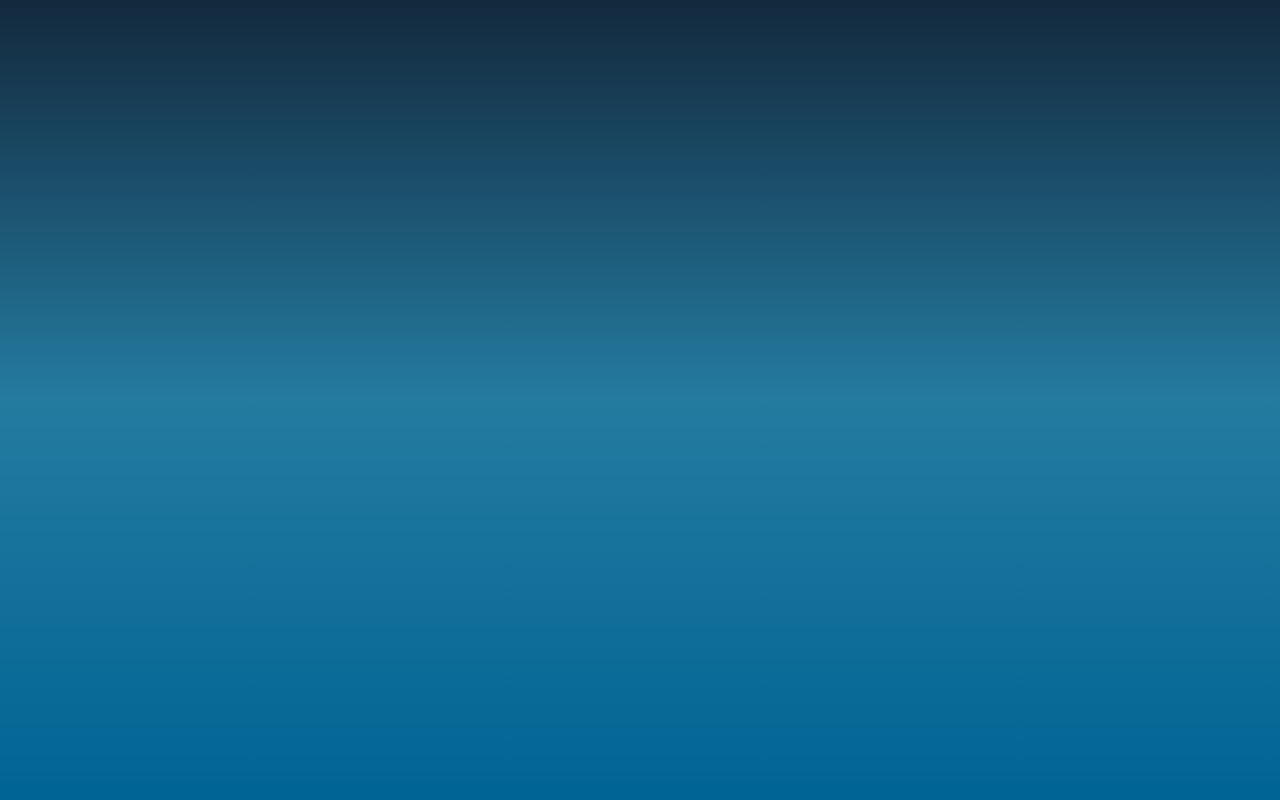
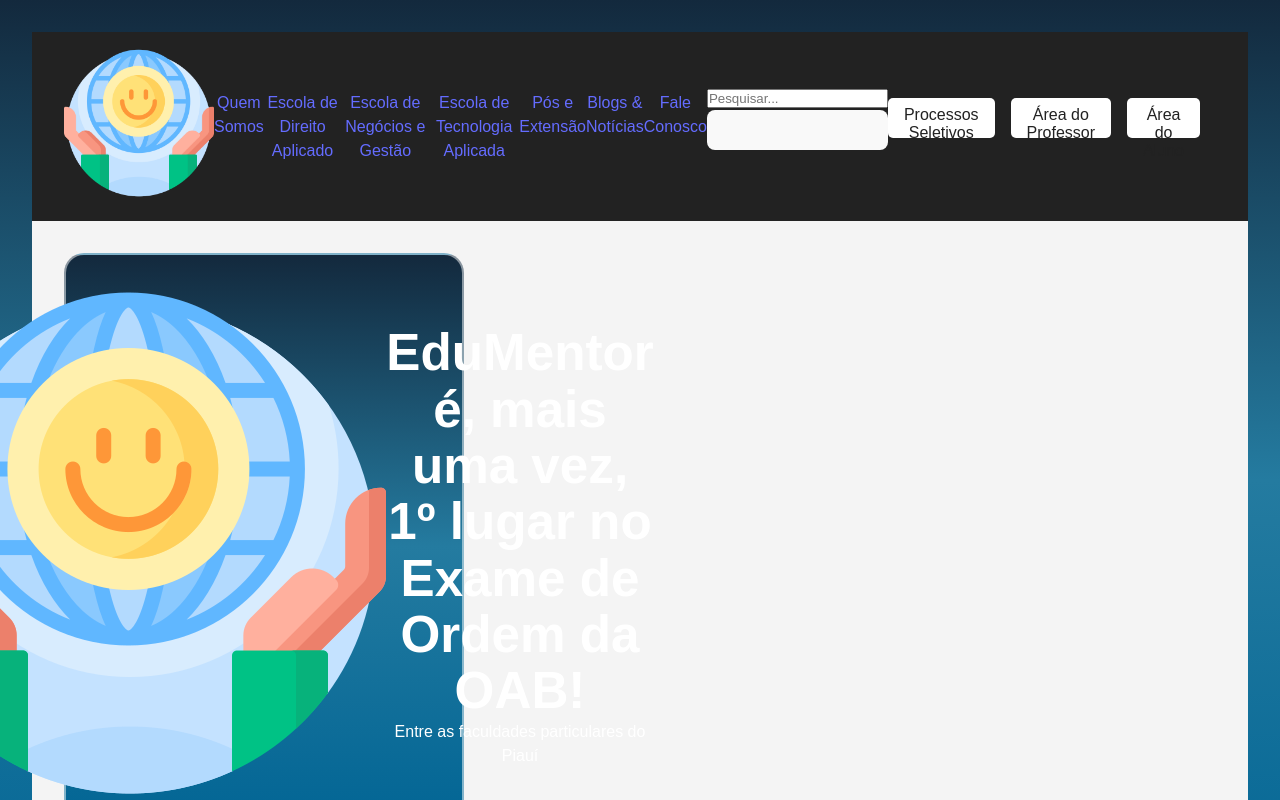
Before and after one commit to GuigohC0D3/EduMentor, a React (Vite) app in the folder edu-mentor/: page /Home in a window 1280 px wide. Shown: the top 800 px of the page. Built offline with nearby package versions, Linux system fonts and the light colour scheme.

Commit message:
Arrumando CSS home

```diff
--- a/edu-mentor/src/assets/components/Home/HomePage.css
+++ /dev/null
@@ -1,10 +0,0 @@
-* {
-    margin: 0;
-    padding: 0;
-    font-family: 'popins', sans-serif;
-    ;
-}
-
-body {
-    background-color: aliceblue;
-}
--- a/edu-mentor/src/assets/components/Home/HomePage.jsx
+++ b/edu-mentor/src/assets/components/Home/HomePage.jsx
@@ -1,8 +1,187 @@
-import React from "react";
-import "./HomePage.css"; // Importando estilos
+import React, { useState } from "react";
+import styles from "./HomePage.module.css";
 
-const HomePage = () => {
-  return <main id="container"></main>;
-};
+console.log(styles);
+
+function HomePage() {
+  const [activeTab, setActiveTab] = useState("home"); // Inicializa com a aba home
+
+  const handleTabClick = (tab) => {
+    setActiveTab(tab);
+  };
+
+  return (
+    <div className={styles.container}>
+      <header>
+        <div className={styles.logo}>
+          <img src="./src/assets/img/mundo-melhor.png" alt="Logo ICEV" />
+        </div>
+        <nav>
+          <ul className={styles.nav_links}>
+            <li>
+              <a
+                href="#quem-somos"
+                onClick={() => handleTabClick("quem-somos")}
+              >
+                Quem Somos
+              </a>
+            </li>
+            <li>
+              <a
+                href="#escola-direito-aplicado"
+                onClick={() => handleTabClick("escola-direito-aplicado")}
+              >
+                Escola de Direito Aplicado
+              </a>
+            </li>
+            <li>
+              <a
+                href="#escola-negocios-gestao"
+                onClick={() => handleTabClick("escola-negocios-gestao")}
+              >
+                Escola de Negócios e Gestão
+              </a>
+            </li>
+            <li>
+              <a
+                href="#escola-tecnologia-aplicada"
+                onClick={() => handleTabClick("escola-tecnologia-aplicada")}
+              >
+                Escola de Tecnologia Aplicada
+              </a>
+            </li>
+            <li>
+              <a
+                href="#pos-extensao"
+                onClick={() => handleTabClick("pos-extensao")}
+              >
+                Pós e Extensão
+              </a>
+            </li>
+            <li>
+              <a
+                href="#blogs-noticias"
+                onClick={() => handleTabClick("blogs-noticias")}
+              >
+                Blogs & Notícias
+              </a>
+            </li>
+            <li>
+              <a
+                href="#fale-conosco"
+                onClick={() => handleTabClick("fale-conosco")}
+              >
+                Fale Conosco
+              </a>
+            </li>
+          </ul>
+        </nav>
+        <div className="search-bar">
+          <input type="text" placeholder="Pesquisar..." />
+          <button>
+            <i className="fa fa-search"></i>
+          </button>
+        </div>
+        <div className={styles.buttons}>
+          <button onClick={() => handleTabClick("processos-seletivos")}>
+            Processos Seletivos
+          </button>
+          <button onClick={() => handleTabClick("area-professor")}>
+            Área do Professor
+          </button>
+          <button onClick={() => handleTabClick("area-aluno")}>
+            Área do Aluno
+          </button>
+        </div>
+      </header>
+      <main className={styles.content}>
+        {activeTab === "home" && (
+          <section className="hero">
+            <div className="hero-image">
+              <img src="./src/assets/img/mundo-melhor.png" alt="Hero Image" />
+            </div>
+            <div className="hero-text">
+              <h1>
+                EduMentor é, mais uma vez, 1º lugar no Exame de Ordem da OAB!
+              </h1>
+              <p>Entre as faculdades particulares do Piauí</p>
+            </div>
+          </section>
+        )}
+        {activeTab === "quem-somos" && (
+          <section className="quem-somos">
+            <h2>Quem Somos</h2>
+            <p>Conteúdo sobre a EduMentor</p>
+          </section>
+        )}
+        {activeTab === "escola-direito-aplicado" && (
+          <section className="escola-direito-aplicado">
+            <h2>Escola de Direito Aplicado</h2>
+            <p>Conteúdo sobre a Escola de Direito Aplicado</p>
+          </section>
+        )}
+        {activeTab === "escola-negocios-gestao" && (
+          <section className="escola-negocios-gestao">
+            <h2>Escola de Negócios e Gestão</h2>
+            <p>Conteúdo sobre a Escola de Negócios e Gestão</p>
+          </section>
+        )}
+        {activeTab === "escola-tecnologia-aplicada" && (
+          <section className="escola-tecnologia-aplicada">
+            <h2>Escola de Tecnologia Aplicada</h2>
+            <p>Conteúdo sobre a Escola de Tecnologia Aplicada</p>
+          </section>
+        )}
+        {activeTab === "pos-extensao" && (
+          <section className="pos-extensao">
+            <h2>Pós e Extensão</h2>
+            <p>Conteúdo sobre Pós e Extensão</p>
+          </section>
+        )}
+        {activeTab === "blogs-noticias" && (
+          <section className="blogs-noticias">
+            <h2>Blogs & Notícias</h2>
+            <p>Conteúdo sobre Blogs & Notícias</p>
+          </section>
+        )}
+        {activeTab === "fale-conosco" && (
+          <section className="fale-conosco">
+            <h2>Fale Conosco</h2>
+            <p>Conteúdo sobre Fale Conosco</p>
+          </section>
+        )}
+        {activeTab === "processos-seletivos" && (
+          <section className="processos-seletivos">
+            <h2>Processos Seletivos</h2>
+            <p>Conteúdo sobre Processos Seletivos</p>
+          </section>
+        )}
+        {activeTab === "area-professor" && (
+          <section className="area-professor">
+            <h2>Área do Professor</h2>
+            <p>Conteúdo sobre a Área do Professor</p>
+            <a href="/area-professor" className="button">
+              Acessar Área do Professor
+            </a>{" "}
+            {/* Link para a página da Área do Professor */}
+          </section>
+        )}
+        {activeTab === "area-aluno" && (
+          <section className="area-aluno">
+            <h2>Área do Aluno</h2>
+            <p>Conteúdo sobre a Área do Aluno</p>
+            <a href="Login" className="button">
+              Acessar Área do Aluno
+            </a>{" "}
+            {/* Link para a página da Área do Aluno */}
+          </section>
+        )}
+      </main>
+      <footer>
+        <p>© 2024 EduMentor - Todos os direitos reservados</p>
+      </footer>
+    </div>
+  );
+}
 
 export default HomePage;
--- /dev/null
+++ b/edu-mentor/src/assets/components/Home/HomePage.module.css
@@ -0,0 +1,133 @@
+.container {
+    font-family: 'Arial', sans-serif;
+    background-color: #f4f4f4;
+}
+
+header {
+    background-color: #222;
+    color: #fff;
+    padding: 1rem 0;
+    display: flex;
+    justify-content: space-between;
+    align-items: center;
+}
+
+.logo {
+    margin-left: 2rem;
+}
+
+.logo img {
+    width: 150px;
+    height: auto;
+}
+
+.nav_links {
+    display: flex;
+    list-style: none;
+    margin: 0;
+    padding: 0;
+}
+
+.nav-links li {
+    margin-right: 2rem;
+}
+
+.nav-links a {
+    color: #fff;
+    text-decoration: none;
+}
+
+.search-bar {
+    margin-right: 2rem;
+    display: flex;
+    align-items: center;
+}
+
+.search-bar input {
+    padding: 0.5rem;
+    border: none;
+    border-radius: 5px;
+    background-color: #fff;
+    color: #222;
+    margin-right: 0.5rem;
+}
+
+.search-bar button {
+    padding: 0.5rem;
+    border: none;
+    border-radius: 5px;
+    background-color: #fff;
+    color: #222;
+}
+
+.buttons {
+    display: flex;
+    margin-right: 2rem;
+}
+
+.buttons button {
+    padding: 0.5rem 1rem;
+    border: none;
+    border-radius: 5px;
+    background-color: #fff;
+    color: #222;
+    margin-right: 1rem;
+}
+
+.content {
+    padding: 2rem;
+}
+
+.hero {
+    display: flex;
+    align-items: center;
+    justify-content: space-between;
+    background-color: #eee;
+    padding: 2rem;
+}
+
+.hero-image {
+    width: 50%;
+}
+
+.hero-image img {
+    width: 100%;
+    height: auto;
+}
+
+.hero-text {
+    width: 50%;
+    padding: 2rem;
+}
+
+.quem-somos,
+.escola-direito-aplicado,
+.escola-negocios-gestao,
+.escola-tecnologia-aplicada,
+.pos-extensao,
+.blogs-noticias,
+.fale-conosco,
+.processos-seletivos,
+.area-professor,
+.area-aluno {
+    background-color: #fff;
+    padding: 2rem;
+    border-radius: 5px;
+    margin-bottom: 2rem;
+}
+
+.button {
+    padding: 0.5rem 1rem;
+    border: none;
+    border-radius: 5px;
+    background-color: #222;
+    color: #fff;
+    cursor: pointer;
+}
+
+footer {
+    background-color: #222;
+    color: #fff;
+    padding: 1rem 0;
+    text-align: center;
+}
```
